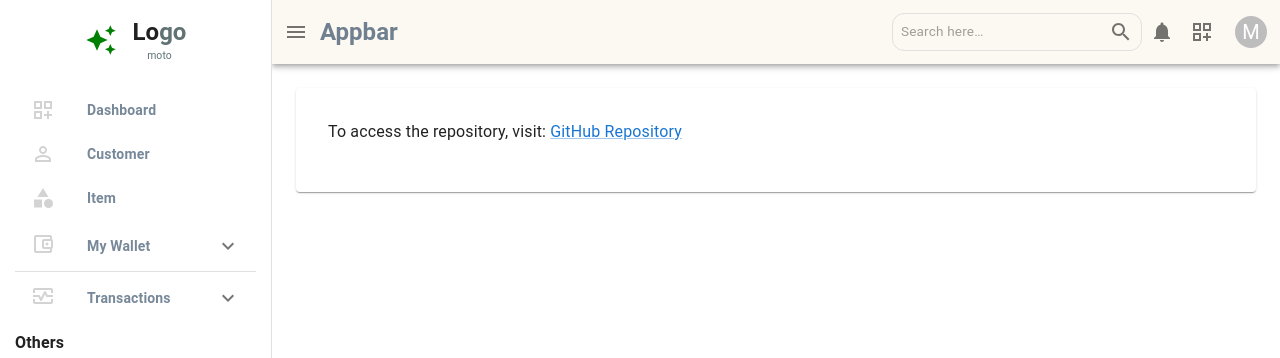
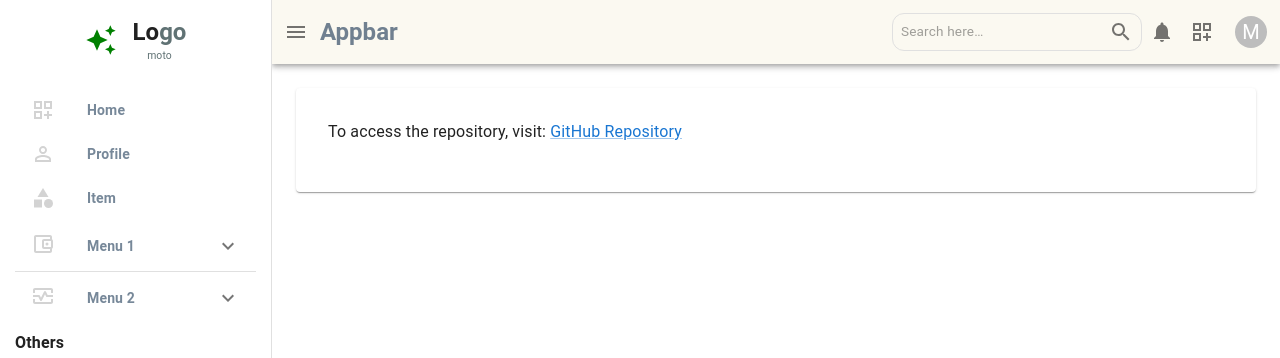
Before and after one commit to owaisezarger/app-layout-appbar-drawer-react-ts-mui, a React (Vite) app: page / in a window 1280 px wide. Shown: the top 358 px of the page. Built offline with nearby package versions, Linux system fonts and the light colour scheme.

Commit message:
drawer fields

```diff
--- a/src/components/layout/subComponents/drawer/MainMenuItems.tsx
+++ b/src/components/layout/subComponents/drawer/MainMenuItems.tsx
@@ -30,33 +30,33 @@ interface MenuItem {
 
 const mainMenuItems: MenuItem[] = [
   {
-    text: "Dashboard",
+    text: "Home",
     icon: <DashboardCustomizeOutlinedIcon />,
     route: "/",
   },
   {
-    text: "Customer",
+    text: "Profile",
     icon: <PersonOutlineOutlinedIcon />,
     route: "/",
   },
   { text: "Item", icon: <CategoryIcon />, route: "/" },
   {
-    text: "My Wallet",
+    text: "Menu 1",
     icon: <AccountBalanceWalletOutlinedIcon />,
     route: "/",
     subMenuItems: [
-      { text: "Transactions", icon: <MonitorHeartOutlinedIcon /> },
-      { text: "Invoices", icon: <ReceiptLongOutlinedIcon /> },
-      { text: "Cards", icon: <CreditCardOutlinedIcon /> },
+      { text: "Sub menu 1", icon: <MonitorHeartOutlinedIcon /> },
+      { text: "Sub menu 2", icon: <ReceiptLongOutlinedIcon /> },
+      { text: "Sub menu 3", icon: <CreditCardOutlinedIcon /> },
     ],
   },
   {
-    text: "Transactions",
+    text: "Menu 2",
     icon: <MonitorHeartOutlinedIcon />,
     route: "/",
     subMenuItems: [
-      { text: "Credit", icon: <ReceiptLongOutlinedIcon /> },
-      { text: "Debit", icon: <MonitorHeartOutlinedIcon /> },
+      { text: "Sub menu 1", icon: <ReceiptLongOutlinedIcon /> },
+      { text: "Sub menu 2", icon: <MonitorHeartOutlinedIcon /> },
     ],
   },
 ];
```
